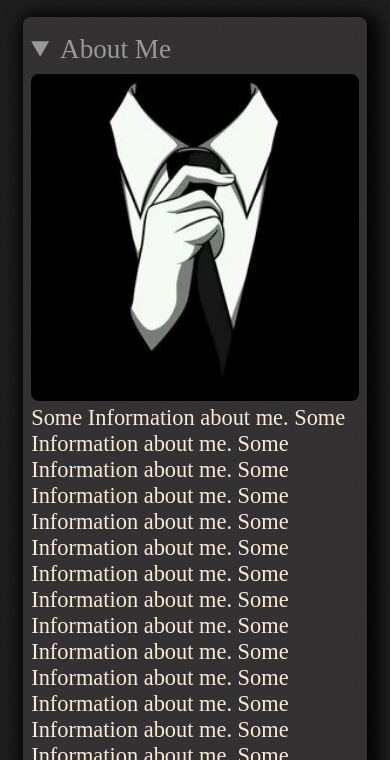
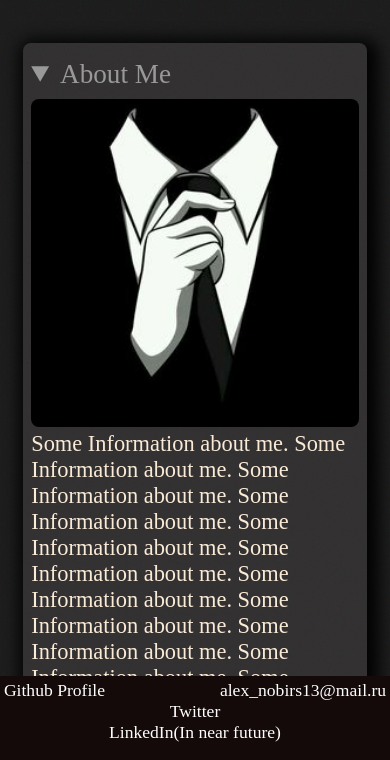
Before and after one commit to Nobirs/Nobirs.github.io, a plain HTML site: page index.html in a window 390 px wide. Shown: the part 84-844 px from the top of the page. Drawn offline with Linux system fonts and the light colour scheme.

Commit message:
Main functional of mobile version is added

```diff
--- a/css/style.css
+++ b/css/style.css
@@ -95,8 +95,6 @@ h1, h2, h3, h4, h5, h6 {
 }
 
 .profile__container {
-    margin: 12vh 6vw 3vh 6vw;
-    margin-block-start: 12vh;
 }
 
 .MenuImage {
@@ -141,3 +139,61 @@ nav.active ul li {
     font: outfit;
     color: white;
 }
+
+.placeholder {
+    width: 100%;
+    height: 12vh;
+}
+
+.ContactsFooter {
+    position:fixed;
+    bottom:0;
+    left:0;
+    width:100%;
+    height: 10vh;
+    background-color: #140A0A;
+
+}
+
+.ContactsFooter ul {
+    margin: 1vw;
+    display: flex;
+    flex-direction: column;
+    list-style-type: none;
+
+}
+
+.ContactsFooter ul li,a {
+    font: raleway, sans-serif;
+    color: white;
+    font-size: 1.1rem;
+    text-decoration: none;
+}
+
+.github__item {
+}
+
+.email__item {
+    margin-left: auto;
+}
+
+.twitter__item {
+    align-self: center;
+}
+
+.linkedIn__item {
+    align-self: center;
+}
+
+
+.FooterFirstPair {
+    display: flex;
+    flex-direction: row;
+}
+
+.butterfly_image {
+    position: fixed;
+    top: 72vh;
+    left: 75vw;
+    display: none;
+}
--- a/index.html
+++ b/index.html
@@ -21,7 +21,8 @@
         </nav>
     </header>
     <main>
-        <div id="AboutMe" class="container profile__container">
+        <div id="AboutMe" class="placeholder"></div>
+        <div class="container profile__container">
             <div class="MyProfile">
                 <details open>
                     <summary class="description__header">About Me</summary>
@@ -69,7 +70,21 @@
                 <summary class="description__header">My Projects</summary>
             </details>
         </div>
+        <div class="placeholder"></div>
     </main>
+    <div class="hidded__butterfly">
+        <img class="butterfly_image" src="images/butterfly.gif">
+    </div>
+    <footer class="ContactsFooter">
+        <ul>
+            <div class="FooterFirstPair">
+                <li class="github__item"><a href="https://github.com/Nobirs">Github Profile</a></li>
+                <li class="email__item">alex_nobirs13@mail.ru</li>
+            </div>
+            <li class="twitter__item"><a href="https://t.me/Alex_Nobirs">Twitter</a></li>
+            <li class="linkedIn__item">LinkedIn(In near future)</li>
+        </ul>
+    </footer>
 
 </body>
 </html>
--- a/js/script.js
+++ b/js/script.js
@@ -1,9 +1,25 @@
 let navImage = document.querySelector(".MenuImage");
 let navLinks = document.querySelectorAll(".navLink");
+let allDetails = document.querySelectorAll("details");
 
 for(let link of navLinks) {
     link.onclick = function(e) {
         navImage.click();
+        for (detail of allDetails) {
+            if (link.innerText != detail.querySelector('summary').innerText) {
+                detail.open = false;
+            }
+            else {
+                detail.open = true;
+            }
+        }
+        if (link.innerText == 'Contacts') {
+            let butterflyGif = document.querySelector(".butterfly_image");
+            butterflyGif.style.display = 'block';
+            setTimeout(() => {
+                butterflyGif.style.display = 'none';
+            }, 1800);
+        }
     };
 }
 
```
Also changed, not shown: images/4V0h.gif (added), images/butterfly.gif (added).
